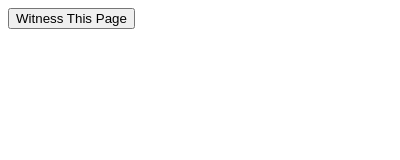
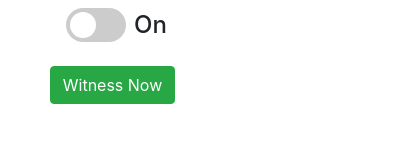
Before and after one commit to bof195/witness_chrome_extension, a browser extension: page chrome/popup.html in a window 400 px wide. Drawn offline with Linux system fonts and the light colour scheme.

Commit message:
Add a toggle switch to the popup.  It doesn't do anything yet.

```diff
--- /dev/null
+++ b/chrome/assets/css/witness.css
@@ -0,0 +1,64 @@
+/* Toggle switches taken from w3schools.com https://www.w3schools.com/howto/tryit.asp?filename=tryhow_css_switch */
+
+body{
+	width:225px;
+}
+
+.switch {
+  position: relative;
+  display: inline-block;
+  width: 60px;
+  height: 34px;
+}
+
+.switch input {
+  opacity: 0;
+  width: 0;
+  height: 0;
+}
+.slider {
+  position: absolute;
+  cursor: pointer;
+  top: 0;
+  left: 0;
+  right: 0;
+  bottom: 0;
+  background-color: #ccc;
+  -webkit-transition: .4s;
+  transition: .4s;
+}
+
+.slider:before {
+  position: absolute;
+  content: "";
+  height: 26px;
+  width: 26px;
+  left: 4px;
+  bottom: 4px;
+  background-color: white;
+  -webkit-transition: .4s;
+  transition: .4s;
+}
+
+input:checked + .slider {
+  background-color: rgb(40,167,69);
+}
+
+input:focus + .slider {
+  box-shadow: 0 0 1px rgb(0,0,0);
+}
+
+input:checked + .slider:before {
+  -webkit-transform: translateX(26px);
+  -ms-transform: translateX(26px);
+  transform: translateX(26px);
+}
+
+/* Rounded sliders */
+.slider.round {
+  border-radius: 34px;
+}
+
+.slider.round:before {
+  border-radius: 50%;
+}
--- a/chrome/popup.html
+++ b/chrome/popup.html
@@ -1,11 +1,47 @@
-<!DOCTYPE html>
+<!doctype html>
 <html lang="en">
-<head>
-    <meta charset="UTF-8">
-</head>
-<body>
-    <button id="witness">Witness This Page</button>
-    <script src="popup.js" charset="UTF-8"></script>
+	<head>
+    	<!-- Required meta tags -->
+    	<meta charset="utf-8">
+    	<meta name="viewport" content="width=device-width, initial-scale=1, shrink-to-fit=no">
 
-</body>
+    	<!-- Bootstrap CSS -->
+    	<link rel="stylesheet" href="lib/bootstrap.min.4.5.0.css" integrity="sha384-9aIt2nRpC12Uk9gS9baDl411NQApFmC26EwAOH8WgZl5MYYxFfc+NcPb1dKGj7Sk" crossorigin="anonymous">
+
+    	<!-- Local CSS -->
+		<!-- ToDo add integrity to this asset -->
+    	<link rel="stylesheet" href="assets/css/witness.css">
+
+    	<title>Witness This Media Chrome Extension</title>
+	</head>
+
+	<body>
+		<div class="container">
+			<div class="d-flex flex-row justify-content-center align-items-center">
+				<div class="flex-column p-2">
+					<label class="switch">
+						<input type="checkbox">
+						<span class="slider round"></span>
+					</label>
+				</div>
+				<div class="flex-column">
+					<h4>On</h4>
+				</div>
+			</div>
+			<div class="d-flex flex-row justify-content-center align-items-center">
+				<div class="flex-column p-2">
+					<button type="button" class="btn btn-success" id="witness">Witness Now</button>
+				</div>
+			</div>
+		</div>
+
+		<!-- jQuery first, then Popper.js, then Bootstrap JS -->
+    	<script src="lib/jquery-3.5.1.slim.min.js" integrity="sha384-DfXdz2htPH0lsSSs5nCTpuj/zy4C+OGpamoFVy38MVBnE+IbbVYUew+OrCXaRkfj" crossorigin="anonymous"></script>
+		<script src="lib/popper.min.1.16.0.js" integrity="sha384-Q6E9RHvbIyZFJoft+2mJbHaEWldlvI9IOYy5n3zV9zzTtmI3UksdQRVvoxMfooAo" crossorigin="anonymous"></script>
+		<script src="lib/bootstrap.min.4.5.0.js" integrity="sha384-OgVRvuATP1z7JjHLkuOU7Xw704+h835Lr+6QL9UvYjZE3Ipu6Tp75j7Bh/kR0JKI" crossorigin="anonymous"></script>
+
+		<!-- At the end so it has access to jquery -->
+		<script src="popup.js" charset="UTF-8"></script>
+
+	</body>
 </html>
```
